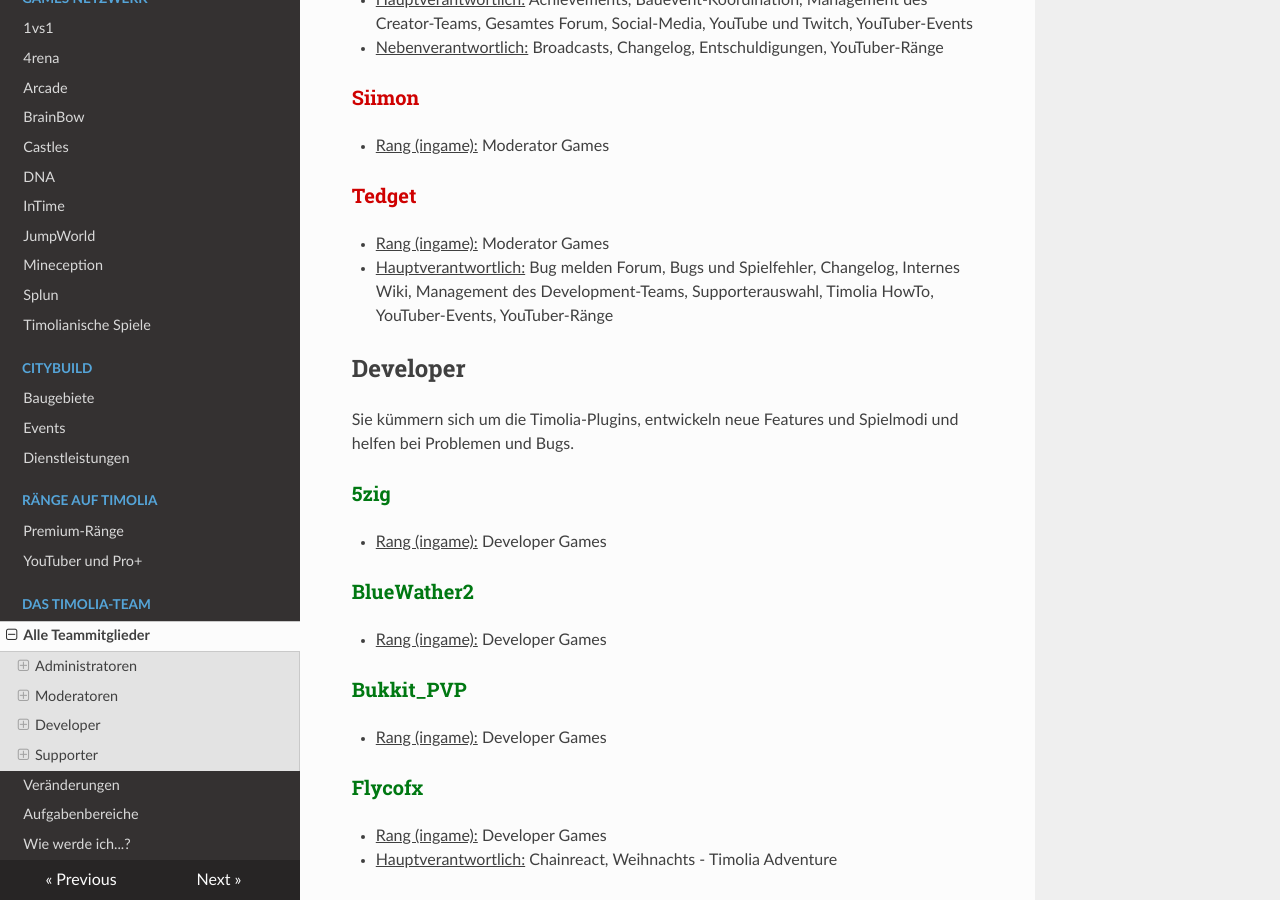
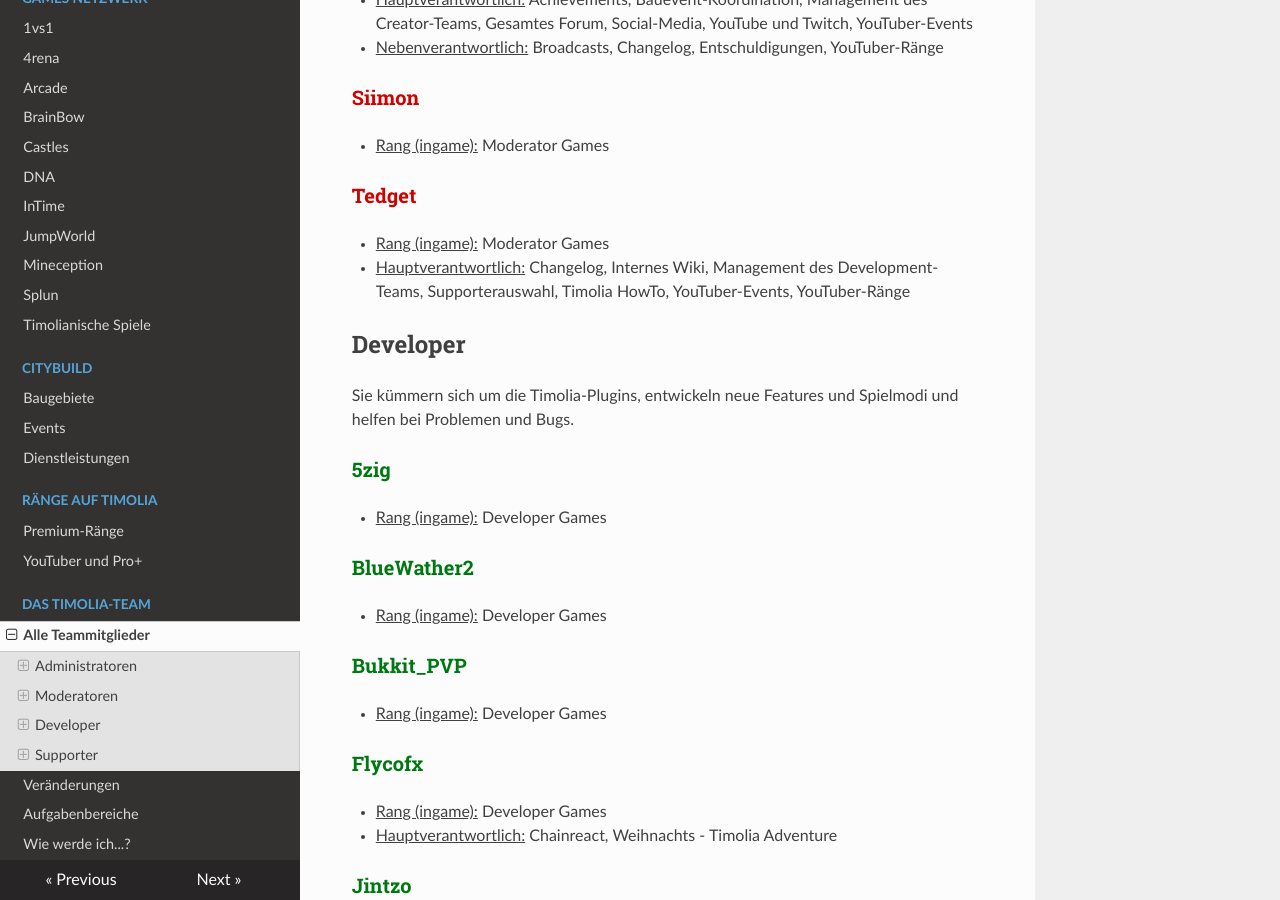
Before and after one commit to TimoliaDE/HowTo, an MkDocs documentation site: the page built from docs/team/members.md, in a window 1280 px wide and 900 px high, scrolled down 2106 px. Built offline with MkDocs 1.6.1, drawn with Linux system fonts in a browser that asks for light colours; nearby versions of some CDN libraries; old or Windows-style settings are respelled for this version of MkDocs; some of the changed text lies outside the part shown.

Commit message:
Update members.md

```diff
--- a/docs/team/members.md
+++ b/docs/team/members.md
@@ -68,7 +68,7 @@ Moderatoren kümmern sich um das reibungslose Spielererlebnis der verschiedenen
 
 ### <strong><span style="color:#CF0101">Tedget</span></strong>
 - <u>Rang (ingame):</u> Moderator Games
-- <u>Hauptverantwortlich:</u> Bug melden Forum, Bugs und Spielfehler, Changelog, Internes Wiki, Management des Development-Teams, Supporterauswahl, Timolia HowTo, YouTuber-Events, YouTuber-Ränge
+- <u>Hauptverantwortlich:</u> Changelog, Internes Wiki, Management des Development-Teams, Supporterauswahl, Timolia HowTo, YouTuber-Events, YouTuber-Ränge
 
 
 ## Developer
```
Also changed, not shown: other parts of docs/team/members.md (+2 -1 lines).
